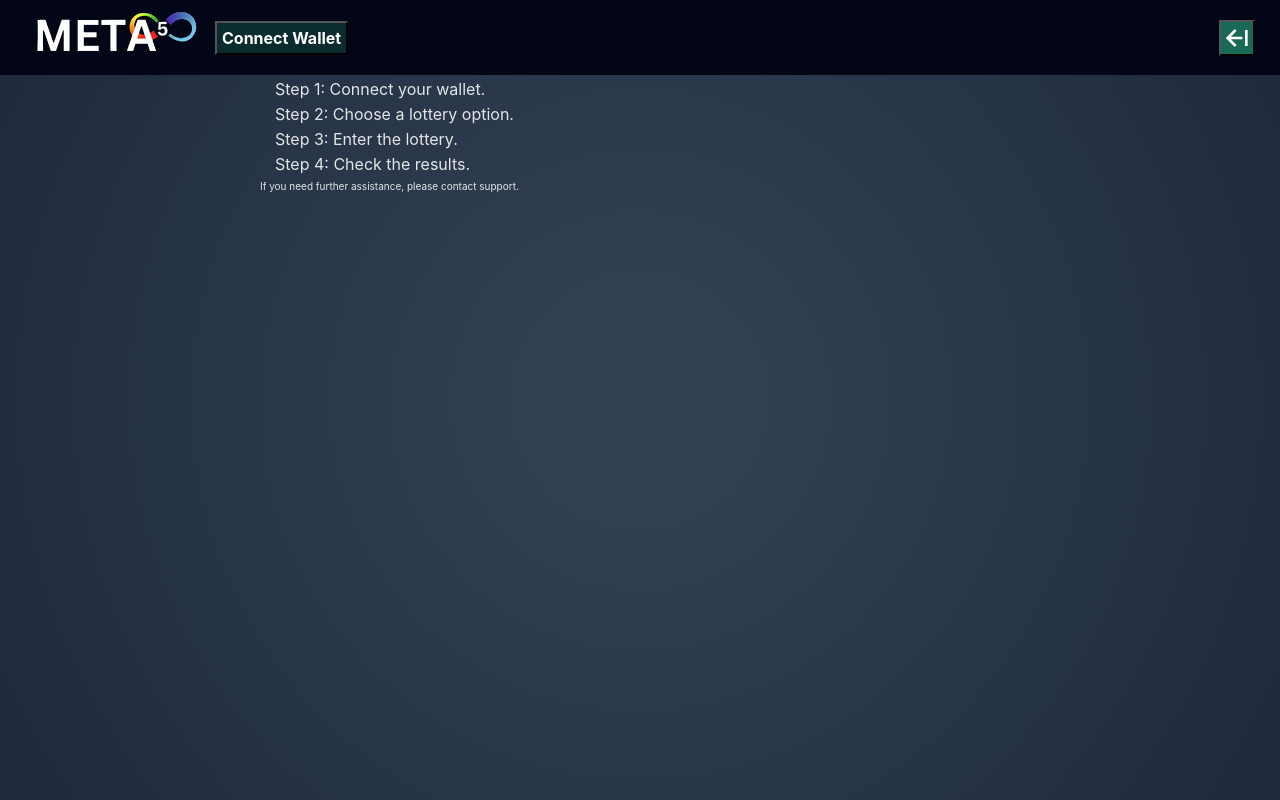
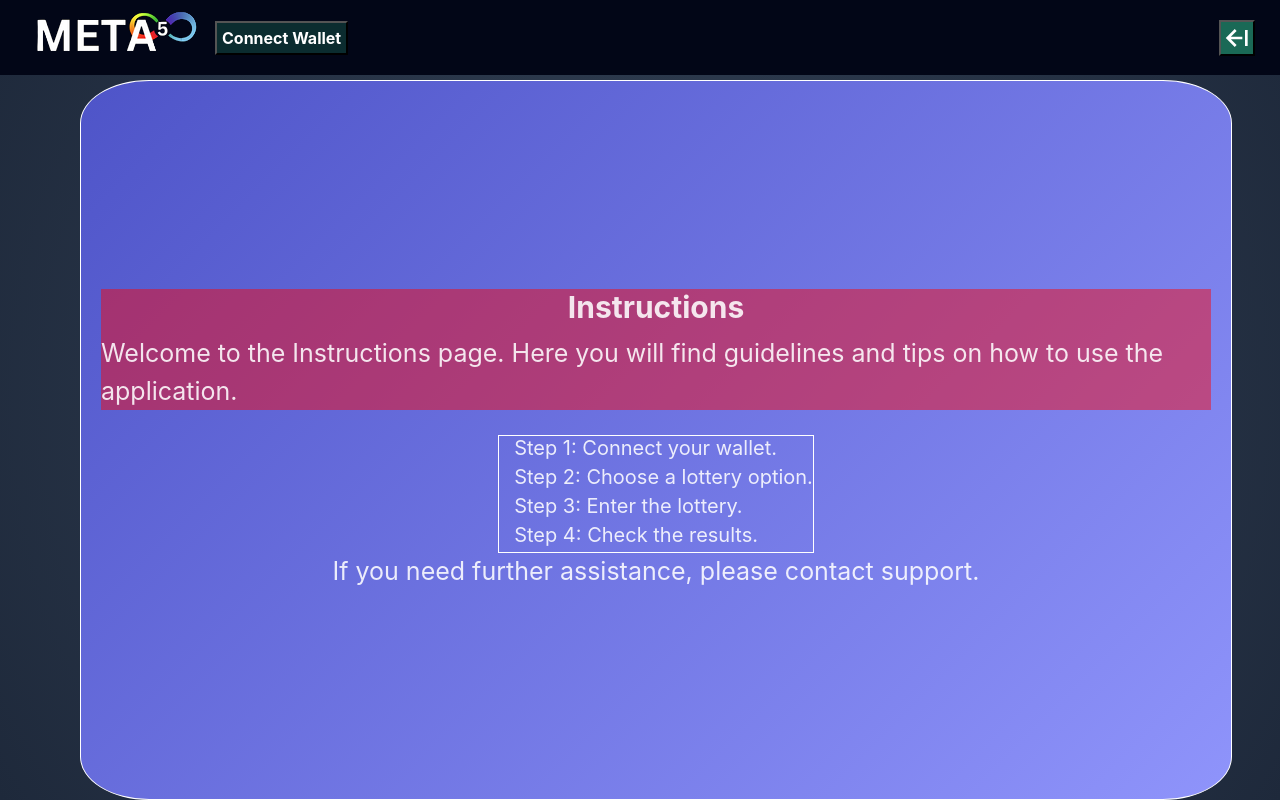
Before and after one commit to trevarious/Fantasy5.io, a React (Vite) app: page /instructions in a window 1280 px wide. Built offline with nearby package versions, Linux system fonts and the light colour scheme.

Commit message:
style - Fix instruction page

```diff
--- a/package.json
+++ b/package.json
@@ -29,6 +29,6 @@
     "eslint-plugin-react-hooks": "^4.6.2",
     "eslint-plugin-react-refresh": "^0.4.7",
     "typescript": "^5.5.4",
-    "vite": "^5.3.4"
+    "vite": "^5.4.6"
   }
 }
--- a/src/components/instructions/Instructions.module.css
+++ b/src/components/instructions/Instructions.module.css
@@ -1,25 +1,46 @@
 /* src/components/instructions/Instructions.module.css */
 .container {
+    width: 90%;
+    height: 90vh;
+    margin-top: 80px;
+    margin-left: 80px;
+    display: flex;
     padding: 20px;
-    max-width: 800px;
-    margin: 0 auto;
+    flex-direction: column;
+    align-items: center;
+    justify-content: center;
+    border: 1px solid white;
+    background: linear-gradient(135deg, #4e54c8, #8f94fb);
+    border-radius: 6%;
+}
+.introContainer {
+    width: 100%;
+    display: flex;
+    flex-direction: column;
+    align-items: center;
+    justify-content: center;
+    margin-bottom: 15px;
+    background: rgba(255, 0, 0, 0.453);
 }
 
 h1 {
-    font-size: 2rem;
+    font-size: 3rem;
     margin-bottom: 1rem;
 }
 
 p {
-    font-size: 1rem;
+    font-size: 2.5rem;
     line-height: 1.5;
 }
 
 ul {
     margin-top: 1rem;
     padding-left: 1.5rem;
+    border: 1px solid white;
+    height: auto;
 }
 
 li {
     margin-bottom: 0.5rem;
+    font-size: 2rem;
 }
--- a/src/components/instructions/Instructions.tsx
+++ b/src/components/instructions/Instructions.tsx
@@ -3,8 +3,10 @@ import styles from "./Instructions.module.css"; // Assuming you have a CSS modul
 const Instructions: React.FC = () => {
     return (
         <div className={styles.container}>
+            <div className={styles.introContainer}>
             <h1>Instructions</h1>
             <p>Welcome to the Instructions page. Here you will find guidelines and tips on how to use the application.</p>
+            </div>
             <ul>
                 <li>Step 1: Connect your wallet.</li>
                 <li>Step 2: Choose a lottery option.</li>
```
Also changed, not shown: 1 other file (tests, documents, lock files or other folders).
